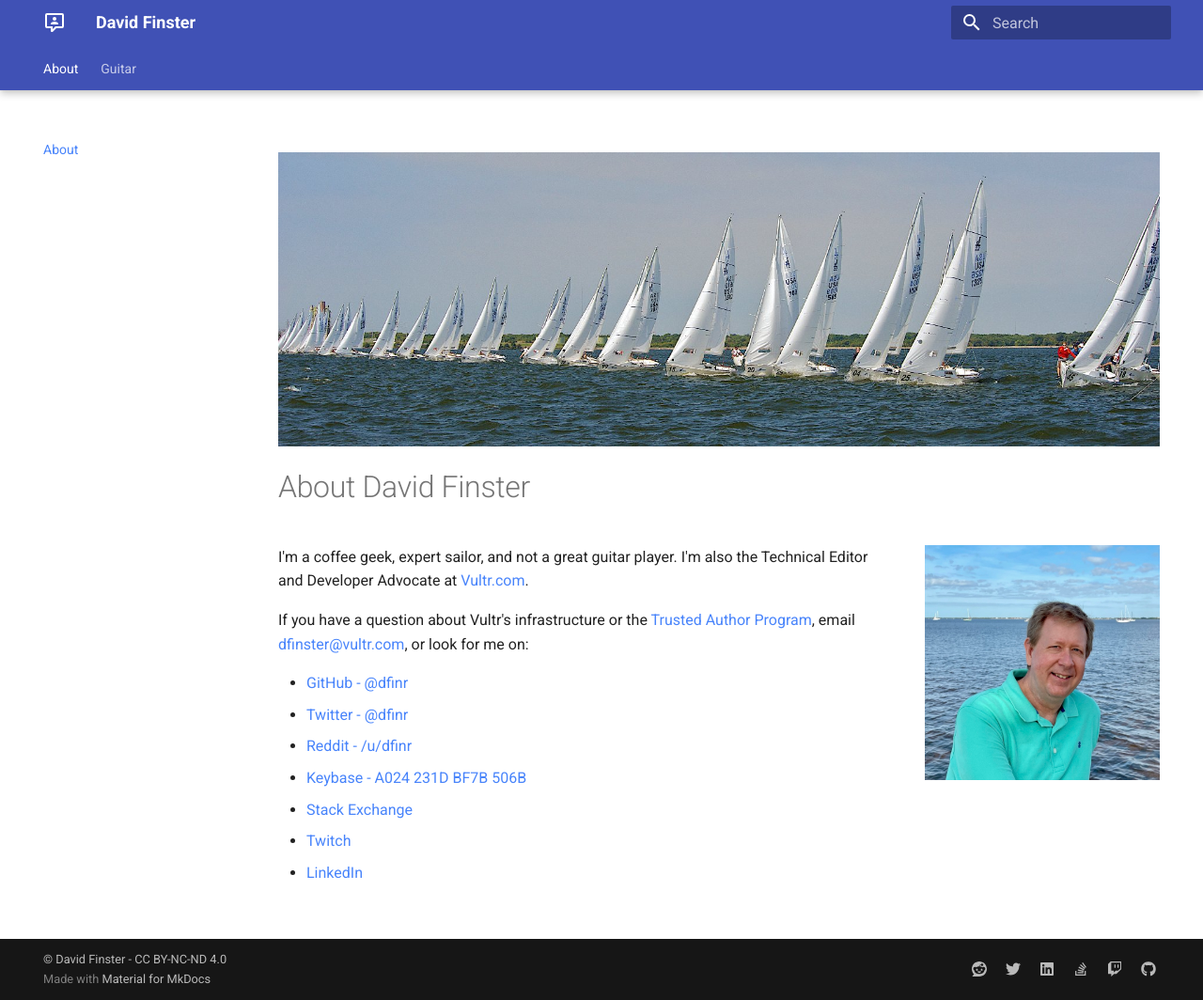
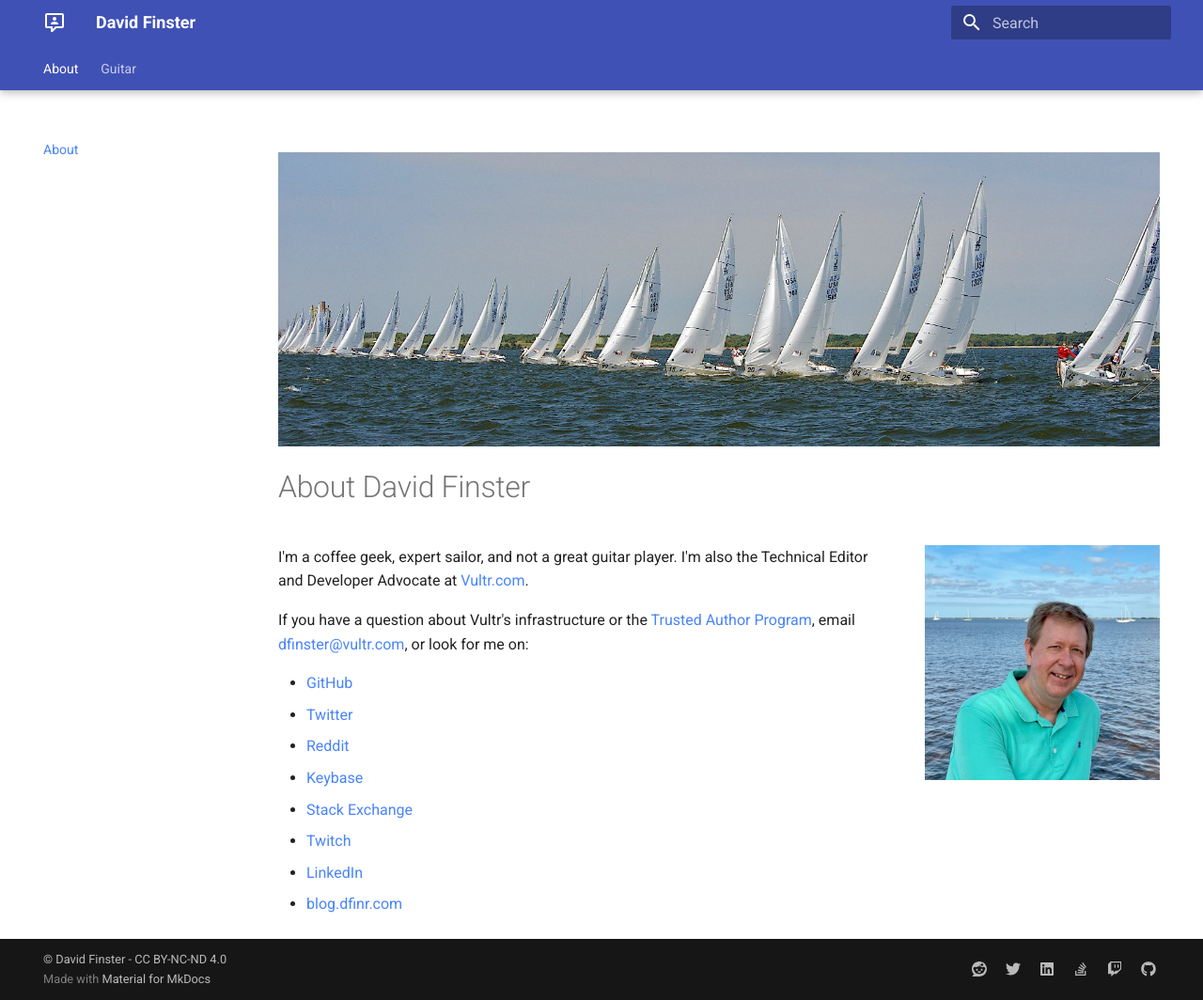
Before and after one commit to dfinr/dfinr.github.io, an MkDocs documentation site: the page built from docs/index.md, in a window 1280 px wide and 1064 px high. Shown: the whole window at 94% size. Built offline with MkDocs 1.6.1 and Material for MkDocs 9.7.7, drawn with Linux system fonts in a browser that asks for light colours.

Commit message:
update links

```diff
--- a/docs/index.md
+++ b/docs/index.md
@@ -8,10 +8,11 @@
 
 If you have a question about Vultr's infrastructure or the [Trusted Author Program](https://www.vultr.com/docs/trusted-author-program), email [dfinster@vultr.com](mailto:dfinster@vultr.com), or look for me on:
 
-* [GitHub - @dfinr](https://github.com/dfinr)
-* [Twitter - @dfinr](https://twitter.com/dfinr)
-* [Reddit - /u/dfinr](https://www.reddit.com/user/dfinr)
-* [Keybase - A024 231D BF7B 506B](https://keybase.io/dfinr)
+* [GitHub](https://github.com/dfinr)
+* [Twitter](https://twitter.com/dfinr)
+* [Reddit](https://www.reddit.com/user/dfinr)
+* [Keybase](https://keybase.io/dfinr)
 * [Stack Exchange](https://stackexchange.com/users/18149210/david-finster?tab=accounts)
 * [Twitch](https://www.twitch.tv/dfinr)
 * [LinkedIn](https://www.linkedin.com/in/dfinr/)
+* [blog.dfinr.com](https://blog.dfinr.com/)
```
Also changed, not shown: docs/guitar/pedalboard.md (line endings or trailing spaces).
